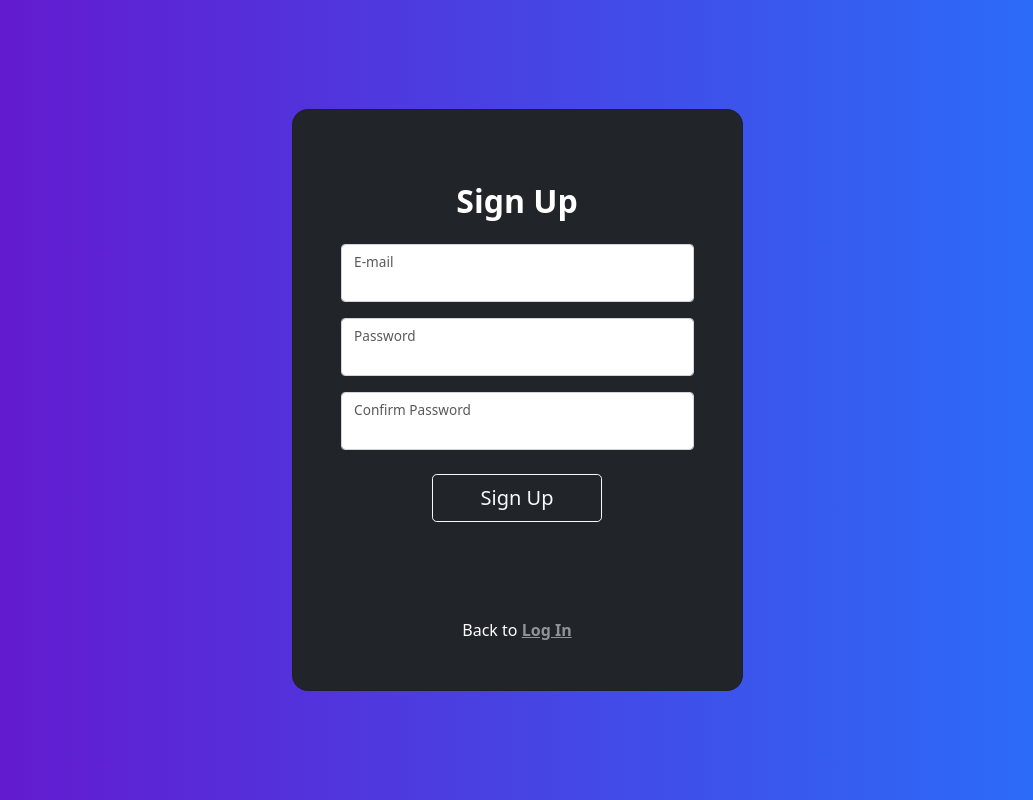
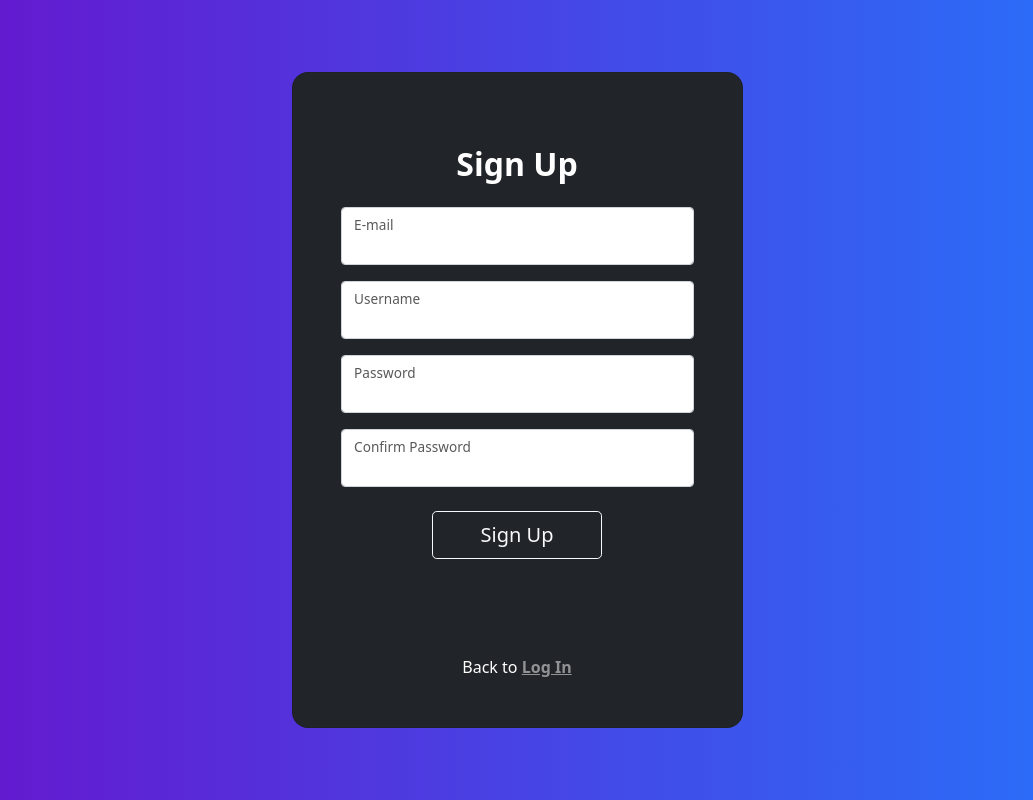
Before and after one commit to ystepanoff/mindbond-web, a Flask app: page /signup in a window 1280 px wide. Shown: the whole page, without its empty margins (123-1156 px from the left). Run offline with Flask 3, Linux system fonts and the light colour scheme.

Commit message:
Request user handle upon registration

```diff
--- a/app/auth.py
+++ b/app/auth.py
@@ -59,10 +59,12 @@ def signup():
         email = request.form.get('email')
         password = request.form.get('password')
         confirm_password = request.form.get('confirm_password')
+        handle = request.form.get('handle')
         if password == confirm_password:
             data = {
                 'email': email,
                 'password': password,
+                'handle': handle,
             }
             response = requests.post(current_app.get_service_url('signup'), json=data)
             payload = json.loads(response.text)
--- a/app/templates/auth/signup.html
+++ b/app/templates/auth/signup.html
@@ -21,18 +21,24 @@
 
                             <form method="POST">
                                 <div class="form-floating form-white text-black mb-3">
-                                    <input type="email" id="inputEmail" name="email" class="form-control"/>
+                                    <input type="email" id="inputEmail" name="email" class="form-control" required/>
                                     <label for="inputEmail">E-mail</label>
                                 </div>
 
                                 <div class="form-floating form-white text-black mb-3">
-                                    <input type="password" id="inputPassword" name="password" class="form-control"/>
+                                    <input type="text" id="inputHandle" name="handle" class="form-control" required/>
+                                    <label for="inputHandle">Username</label>
+                                </div>
+
+                                <div class="form-floating form-white text-black mb-3">
+                                    <input type="password" id="inputPassword" name="password" class="form-control"
+                                           required/>
                                     <label for="inputPassword">Password</label>
                                 </div>
 
                                 <div class="form-floating form-white text-black mb-4">
                                     <input type="password" id="confirmPassword" name="confirm_password"
-                                           class="form-control"/>
+                                           class="form-control" required/>
                                     <label for="confirmPassword">Confirm Password</label>
                                 </div>
 
```
